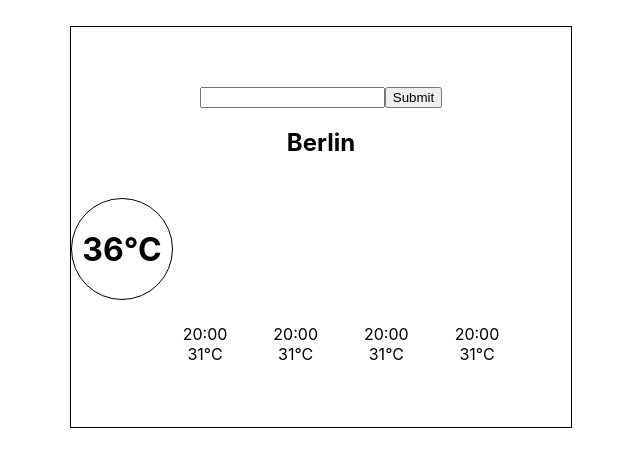
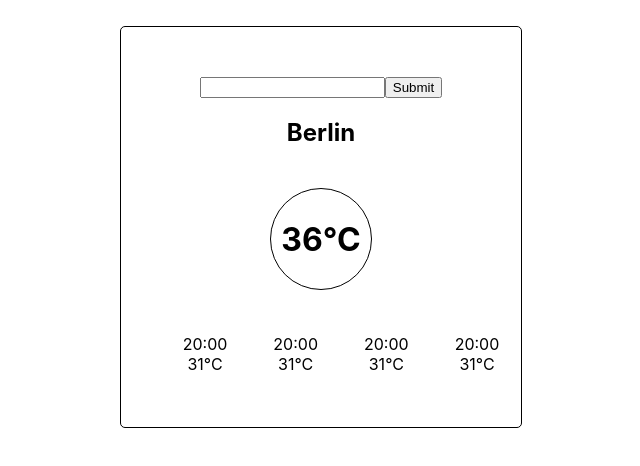
Before and after one commit to craftedcodes/react-based-weather-app, a React (Create React App) app: page / in a window 1280 px wide. Shown: the top 466 px of the page, without its empty margins (319-959 px from the left). Built offline with nearby package versions, Linux system fonts and the light colour scheme.

Commit message:
Center me! CSS work

```diff
--- a/src/App.css
+++ b/src/App.css
@@ -6,19 +6,10 @@
   min-height: 400px;
   max-height: 600px;
   border: solid 1px black;
+  border-radius: 5px;
   display: flex;
   flex-direction: column;
   text-align: center;
   justify-content: center;
   justify-items: center;
 }
-
-.App-header {
-  background-color: #282c34;
-  min-height: 100vh;
-  display: flex;
-  flex-direction: column;
-  align-items: center;
-  justify-content: center;
-  font-size: calc(10px + 2vmin);
-}
--- a/src/App.js
+++ b/src/App.js
@@ -13,6 +13,7 @@ function App() {
       <City />
       <CurrentWeather />
       <Weather />
+      <br />
       <Forecast />
     </div>
   );
--- a/src/CurrentWeather.css
+++ b/src/CurrentWeather.css
@@ -4,9 +4,10 @@
   text-align: center;
   justify-content: center;
   justify-items: center;
+  align-self: center;
   border: solid 1px black;
   border-radius: 50%;
   width: 100px;
   height: 100px;
-  margin: 0auto;
+  margin: 3auto;
 }
--- a/src/Forecast.css
+++ b/src/Forecast.css
@@ -1,12 +1,13 @@
-.forecast {
+div {
   display: flex;
   flex-direction: row;
   text-align: center;
   justify-content: center;
   justify-items: center;
+  align-self: center;
   color: black;
 }
-.forecast-list {
+ul {
   display: flex;
   flex-direction: column;
   text-align: center;
--- a/src/Forecast.js
+++ b/src/Forecast.js
@@ -7,20 +7,20 @@ import "./Forecast.css";
 
 export default function Forecast() {
   return (
-    <div className="forecast">
-      <ul className="forecast-list">
+    <div>
+      <ul>
         <li>20:00</li>
         <li>31°C</li>
       </ul>
-      <ul className="forecast-list">
+      <ul>
         <li>20:00</li>
         <li>31°C</li>
       </ul>
-      <ul className="forecast-list">
+      <ul>
         <li>20:00</li>
         <li>31°C</li>
       </ul>
-      <ul className="forecast-list">
+      <ul>
         <li>20:00</li>
         <li>31°C</li>
       </ul>
```
